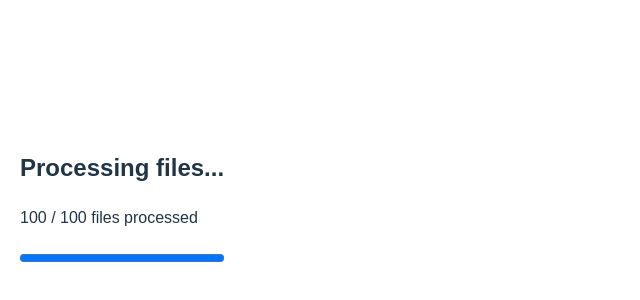
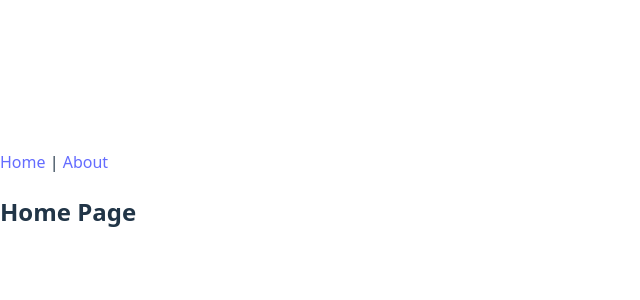
Before and after one commit to giria/TutorialReact, a React (Vite) app: page / in a window 1280 px wide. Shown: the part 200-500 px from the top of the page, without its empty margins (0-640 px from the left). Built offline with nearby package versions, Linux system fonts and the light colour scheme.

Commit message:
Bssic routes

```diff
--- a/package.json
+++ b/package.json
@@ -11,7 +11,8 @@
   },
   "dependencies": {
     "react": "^19.2.0",
-    "react-dom": "^19.2.0"
+    "react-dom": "^19.2.0",
+    "react-router-dom": "^7.11.0"
   },
   "devDependencies": {
     "@eslint/js": "^9.39.1",
--- a/src/App.jsx
+++ b/src/App.jsx
@@ -1,31 +1,25 @@
-import { useEffect, useState } from "react";
+import { BrowserRouter, Routes, Route, Link } from "react-router-dom";
 
-export default function FileProcessing() {
-  const [count, setCount] = useState(1);
-  const total = 100;
+function Home() {
+  return <h2>Home Page</h2>;
+}
 
-  useEffect(() => {
-    const interval = setInterval(() => {
-      setCount(prev => {
-        if (prev >= total) {
-          clearInterval(interval);
-          return total;
-        }
-        return prev + 1;
-      });
-    }, 50); // speed of counting (ms)
+function About() {
+  return <h2>About Page</h2>;
+}
 
-    return () => clearInterval(interval);
-  }, []);
+export default function App() {
+  return (
+    <BrowserRouter>
+      <nav>
+        <Link to="/">Home</Link> |{" "}
+        <Link to="/about">About</Link>
+      </nav>
 
-  return (
-    <div style={{ padding: "20px", fontFamily: "sans-serif" }}>
-      <h2>Processing files...</h2>
-      <p>
-        {count} / {total} files processed
-      </p>
-
-      <progress value={count} max={total} style={{ width: "100%" }} />
-    </div>
+      <Routes>
+        <Route path="/" element={<Home />} />
+        <Route path="/about" element={<About />} />
+      </Routes>
+    </BrowserRouter>
   );
 }
```
Also changed, not shown: 1 other file (tests, documents, lock files or other folders).
